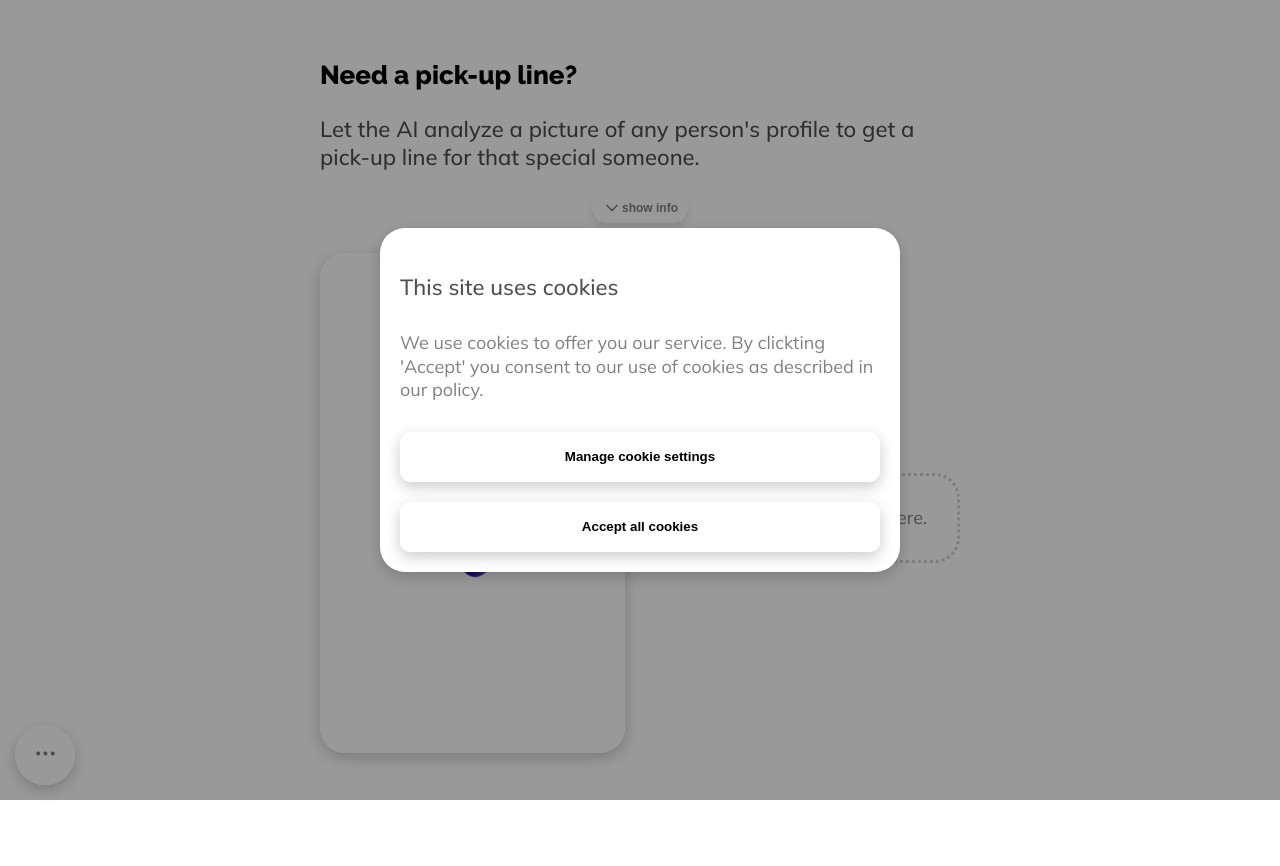
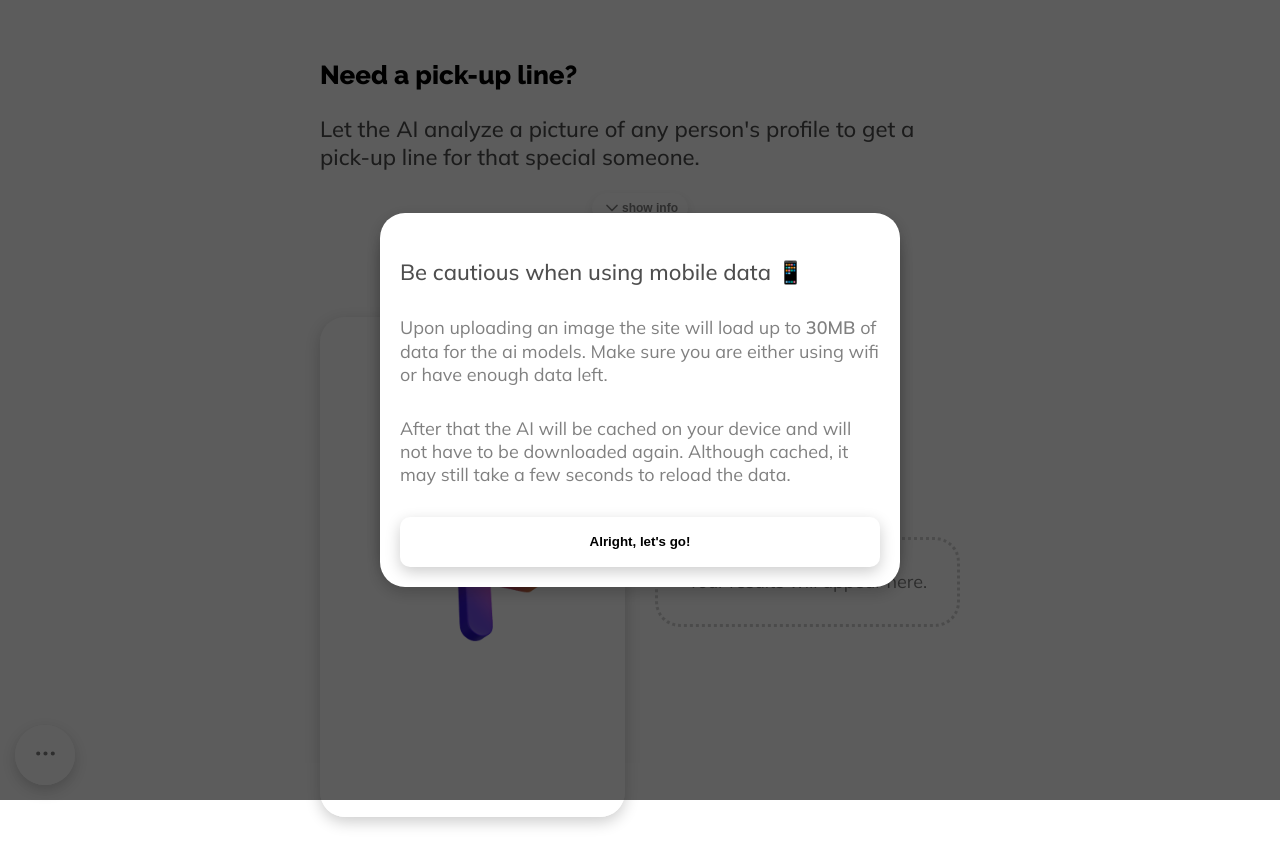
Before and after one commit to Schlomoh/flingy, a React app: page /analyzer in a window 1280 px wide. Shown: the top 866 px of the page. Before the commit the page ends 813 px from the top, so only its background shows below. Built offline with nearby package versions, Linux system fonts and the light colour scheme.

Commit message:
remove logs and pass down worker ref

```diff
--- a/src/components/uploadField/uploadButton.tsx
+++ b/src/components/uploadField/uploadButton.tsx
@@ -20,10 +20,10 @@ import StUploadButton from "../styleComponents/tailored/stUploadButton";
  */
 function handleInput(e: ChangeEvent<HTMLInputElement>) {
   const files = e.target.files;
+
   if (files !== null) {
     const fileUrl = URL.createObjectURL(files[0]);
     store.dispatch(setImage(fileUrl));
-    console.log("dispatch log", store.getState().analysis.img);
   }
 }
 
@@ -38,6 +38,7 @@ const UploadButton = (): JSX.Element => {
   const ref: LegacyRef<HTMLInputElement> = useRef(null);
 
   return (
+    <>
       <StUploadButton>
         <button id="uploadButton" onClick={() => ref.current?.click()}>
           <img src={plus} alt="add image" />
@@ -50,6 +51,7 @@ const UploadButton = (): JSX.Element => {
           ref={ref}
         />
       </StUploadButton>
+    </>
   );
 };
 export default UploadButton;
--- a/src/pages/PickupPage.tsx
+++ b/src/pages/PickupPage.tsx
@@ -8,20 +8,32 @@ import text from "../content/text/pickupPageTexts.json";
 import StBaseContainer from "../components/styleComponents/base/stBaseContainer";
 import ResultInfoItems from "../components/uploadField/resultItems";
 import Expander from "../components/baseComponents/baseExpander";
+import LoadedIndicator from "../components/accessories/loadedIndicator";
+import { MutableRefObject, useEffect, useLayoutEffect, useState } from "react";
+import UploadWarning from "../components/accessories/uploadWarning";
+import ResultModal from "../components/uploadField/resultModal";
 
-const PickupPage = () => {
+const PickupPage = ({
+  worker,
+}: {
+  worker: MutableRefObject<Worker | undefined>;
+}) => {
   return (
     <>
+      <UploadWarning active={worker.current !== undefined} />
+      <ResultModal />
       <BasePage>
+        <div>
           <StBaseText>
             <h2>{text.title}</h2>
             <h3>{text.subTitle}</h3>
             <Expander>
-            <p style={{margin: 0}}>{text.desctiption}</p>
+              <p style={{ margin: 0 }}>{text.desctiption}</p>
             </Expander>
           </StBaseText>
-
-        <UploadField />
+          <LoadedIndicator worker={worker} />
+        </div>
+        <UploadField worker={worker} />
         <StBaseContainer reduced>
           <ResultInfoItems />
         </StBaseContainer>
--- a/src/utils/analysis/createOutput.tsx
+++ b/src/utils/analysis/createOutput.tsx
@@ -75,7 +75,6 @@ function useCreateOutput() {
     const output = faces.map(createOutput);
 
     store.dispatch(setOutput(output));
-    console.log(output);
   }
 
   const aiData = useAiDataSelector();
--- a/src/utils/analysis/useAiWorker.tsx
+++ b/src/utils/analysis/useAiWorker.tsx
@@ -1,21 +1,19 @@
 // react
 import { useEffect, MutableRefObject } from "react";
-// type
-import { Dispatch } from "@reduxjs/toolkit";
 // state management
 import { setAiResult } from "../stateManagement/slicesNselectors/analysisSlice";
 import { useAiDataSelector } from "../stateManagement/slicesNselectors/analysisSelectors";
 //worker
 import AnalysisWorker from "worker-loader!../dedicated_worker/aiWorker";
 import useCreateOutput from "./createOutput";
+import store from "../stateManagement/store";
 
 export const useAnalyzer = (
   worker: MutableRefObject<Worker | undefined>,
-  image: null | string | ImageData | undefined,
-  dispatch: Dispatch
+  image: null | string | ImageData | undefined
 ) => {
   const aiData = useAiDataSelector();
-  useCreateOutput()
+  useCreateOutput();
 
   useEffect(() => {
     if (!worker.current) {
@@ -28,8 +26,7 @@ export const useAnalyzer = (
     if (worker.current) {
       worker.current.onmessage = (e: MessageEvent) => {
         let result = e.data.result;
-        console.log(result)
-        if (result) dispatch(setAiResult({ ...result, finished: true }));
+        if (result) store.dispatch(setAiResult({ ...result, finished: true }));
         result = undefined;
       };
     }
```
Lines whose indentation alone changed are shown as unchanged.
